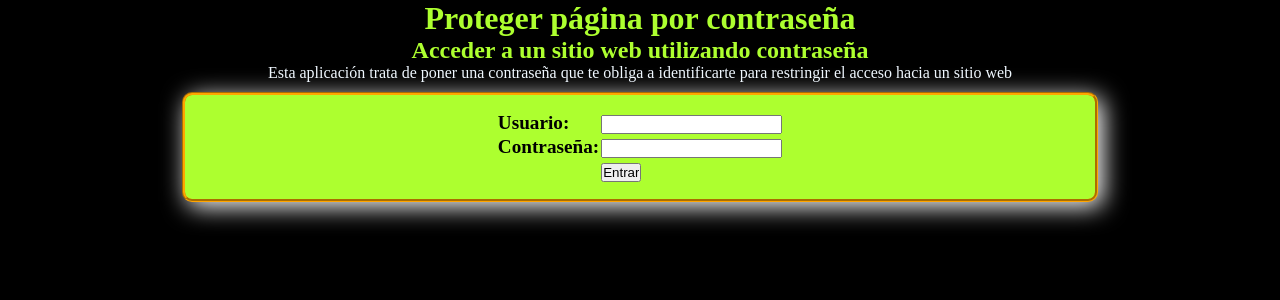
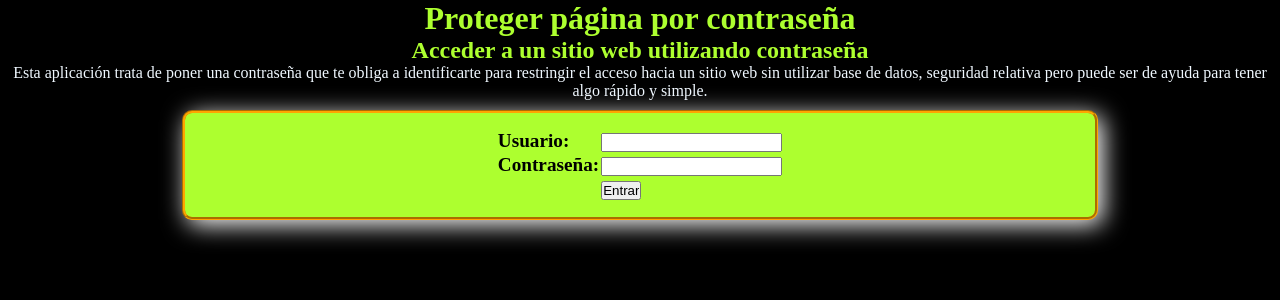
Before and after one commit to raupulus/Mini-Aplicaciones-Web, a PHP site: page / in a window 1280 px wide. Shown: the top 300 px of the page. Run offline with PHP 8.4, Linux system fonts and the light colour scheme.

Commit message:
Descripción más detallada

```diff
--- a/Proteger páginas por contraseña/index.php
+++ b/Proteger páginas por contraseña/index.php
@@ -14,7 +14,7 @@
 <BODY>
 	<H1 id="titulo1">Proteger página por contraseña</H1>
 	<H2 id="titulo2">Acceder a un sitio web utilizando contraseña</H2>
-	<P>Esta aplicación trata de poner una contraseña que te obliga a identificarte para restringir el acceso hacia un sitio web</P>
+	<P>Esta aplicación trata de poner una contraseña que te obliga a identificarte para restringir el acceso hacia un sitio web sin utilizar base de datos, seguridad relativa pero puede ser de ayuda para tener algo rápido y simple.</P>
 	<DIV class="ejemplo">
 		<FORM method="POST" action="comprobar.php">
 			<TABLE>
```
